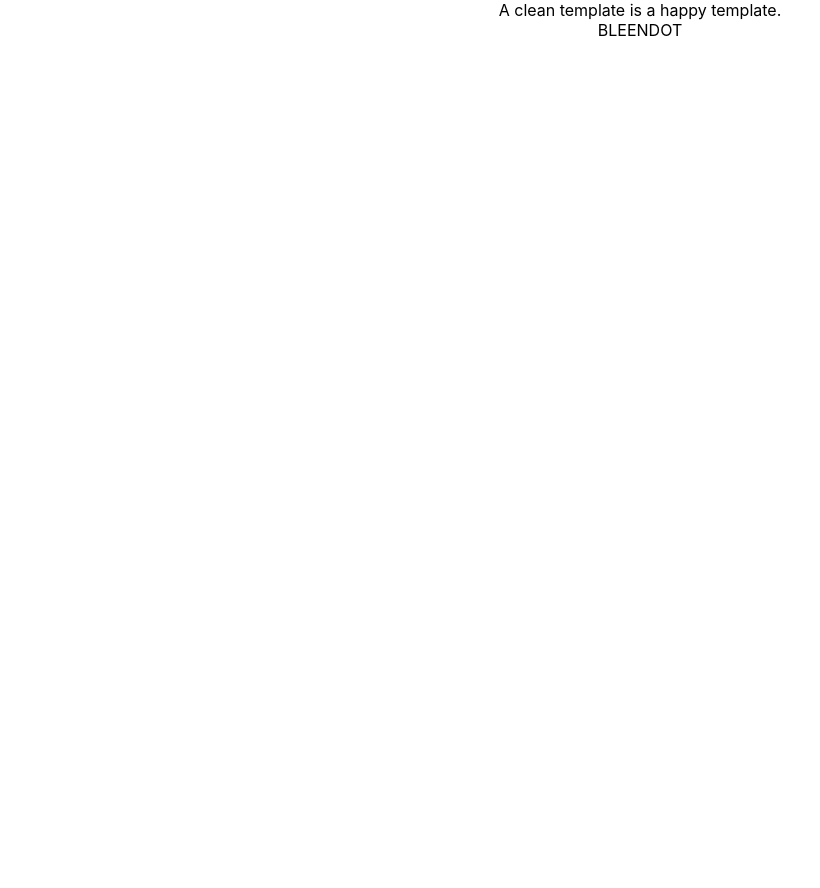
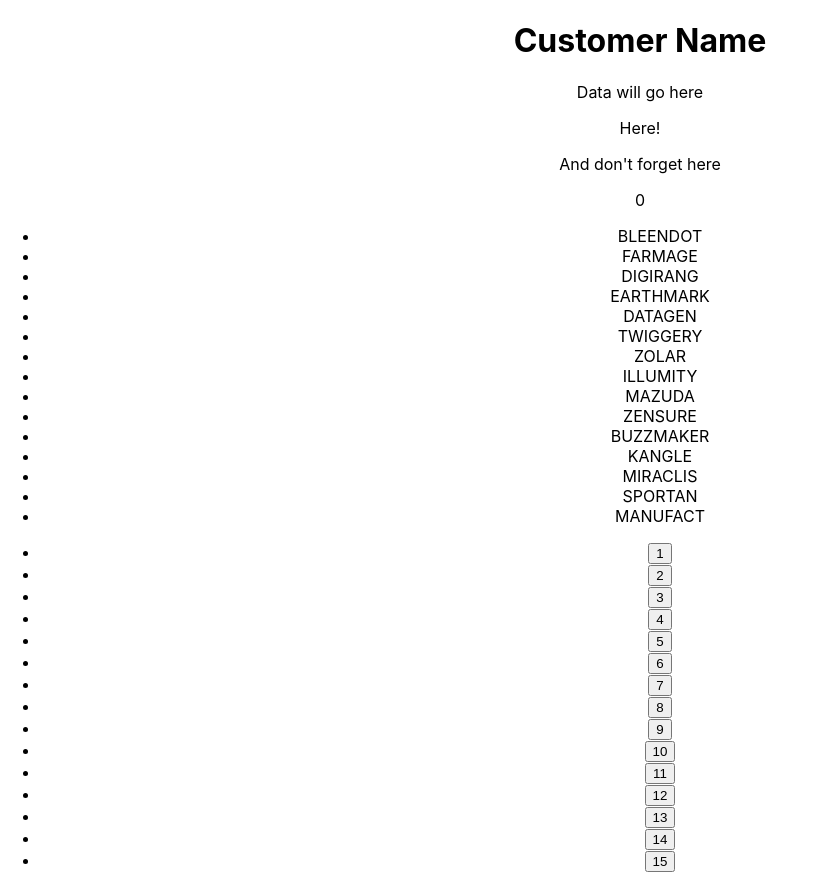
Before and after one commit to rches/technical_paymerang, a React (Create React App) app: page / in a window 1280 px wide. Shown: the whole page, without its empty margins (0-820 px from the left). Before the commit the page ends 800 px from the top, so only its background shows below. Built offline with nearby package versions, Linux system fonts and the light colour scheme.

Commit message:
linking Pagination component to set state of App

```diff
--- a/src/App.js
+++ b/src/App.js
@@ -1,14 +1,39 @@
 import React from "react";
 import "./App.css";
+import CustomerCard from "./components/CustomerCard";
+import Pagination from "./components/Pagination";
 const sample = require("./data/sample.json");
 
-function App() {
-    return (
-        <div className="App">
-            A clean template is a happy template.
-            <div>{sample[0].Payee.Name}</div>
-        </div>
-    );
+class App extends React.Component {
+    constructor(props) {
+        super(props);
+        this.state = { activePage: 0 };
+    }
+
+    handlePageSelect = e => {
+        e.preventDefault();
+
+        this.setState({ activePage: e.target.value });
+    };
+
+    render() {
+        return (
+            <div className="App">
+                <CustomerCard />
+
+                <div>{this.state.activePage}</div>
+                <ul>
+                    {sample.map((el, i) => {
+                        return <li key={i}>{el.Payee.Name}</li>;
+                    })}
+                </ul>
+                <Pagination
+                    sample={sample}
+                    handlePageSelect={this.handlePageSelect}
+                />
+            </div>
+        );
+    }
 }
 
 export default App;
--- /dev/null
+++ b/src/components/CustomerCard.js
@@ -0,0 +1,18 @@
+import React from "react";
+
+const CustomerCard = props => {
+    return (
+        <div>
+            <div>
+                <h1>Customer Name</h1>
+            </div>
+            <div>
+                <p>Data will go here</p>
+                <p>Here!</p>
+                <p>And don't forget here</p>
+            </div>
+        </div>
+    );
+};
+
+export default CustomerCard;
--- /dev/null
+++ b/src/components/Pagination.js
@@ -0,0 +1,25 @@
+import React from "react";
+
+const Pagination = props => {
+    const sample = props.sample;
+    return (
+        <ul>
+            {sample.map((el, i) => {
+                return (
+                    <div>
+                        <li key={i + 1}>
+                            <button
+                                onClick={props.handlePageSelect}
+                                value={i + 1}
+                            >
+                                {i + 1}
+                            </button>
+                        </li>
+                    </div>
+                );
+            })}
+        </ul>
+    );
+};
+
+export default Pagination;
```
Also changed, not shown: 1 other file (tests, documents, lock files or other folders).
